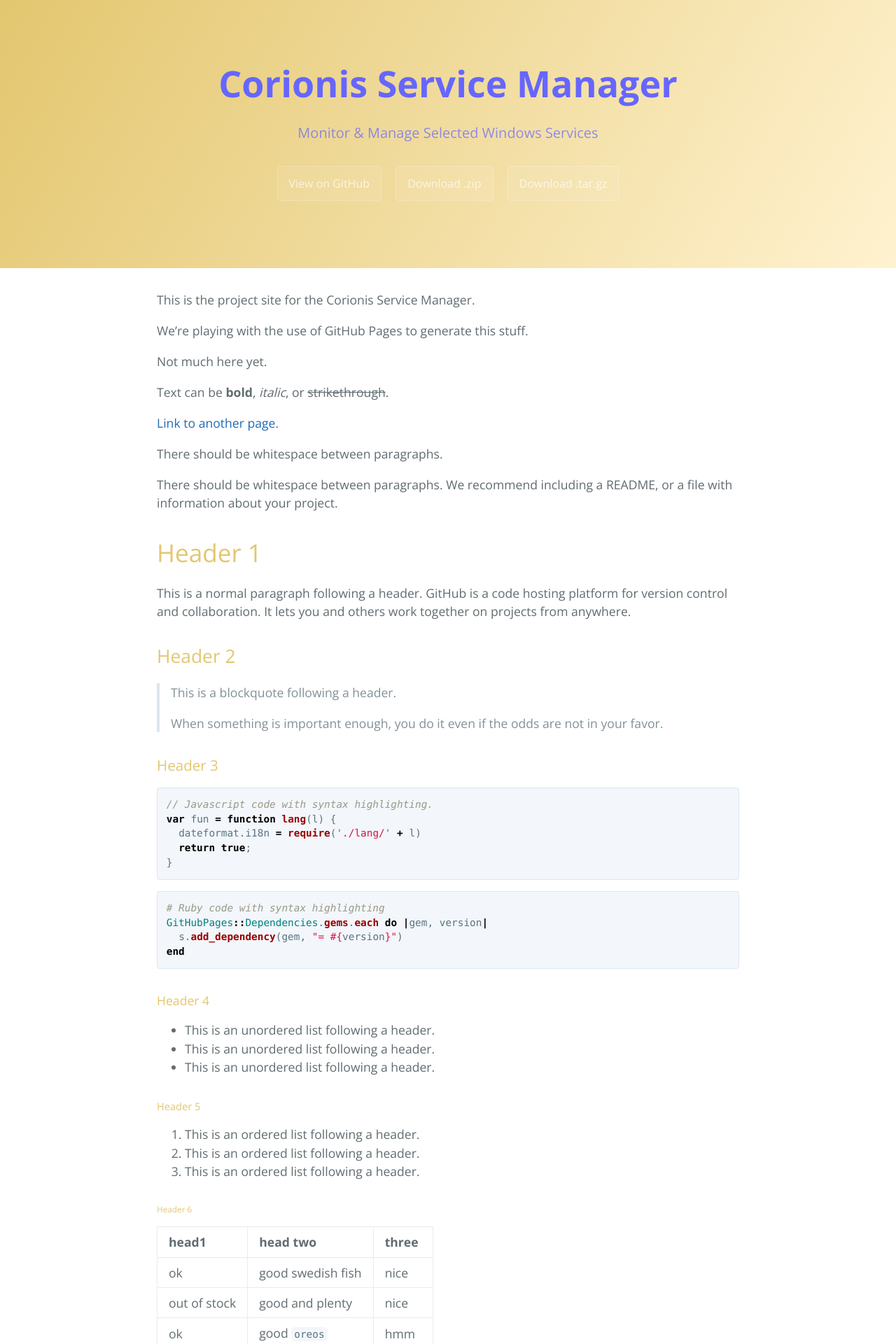
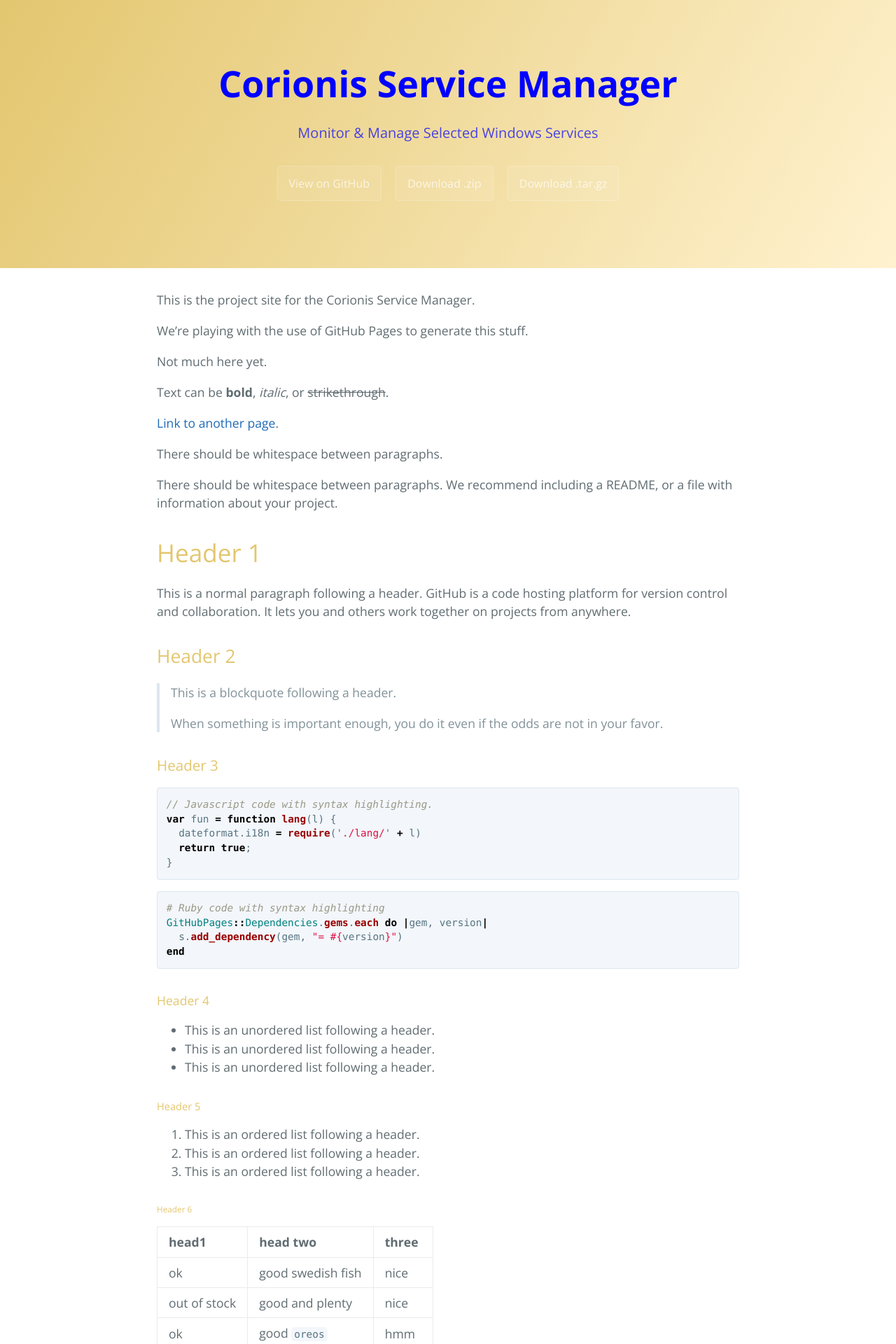
Before and after one commit to Corionis/CorionisServiceManager, a Jekyll site: the page built from docs/index.md, in a window 1280 px wide. Shown: the top 1920 px of the page at 70% size. Built offline with Jekyll 4.4.1, drawn with Linux system fonts in a browser that asks for light colours.

Commit message:
Update variables.scss

```diff
--- a/docs/_sass/variables.scss
+++ b/docs/_sass/variables.scss
@@ -3,7 +3,7 @@ $large-breakpoint: 64em;
 $medium-breakpoint: 42em;
 
 // Headers
-$header-heading-color: #66f;
+$header-heading-color: #00f;
 $header-bg-color: #fff2cf;
 $header-bg-color-secondary: #e3c66f;
 
```
